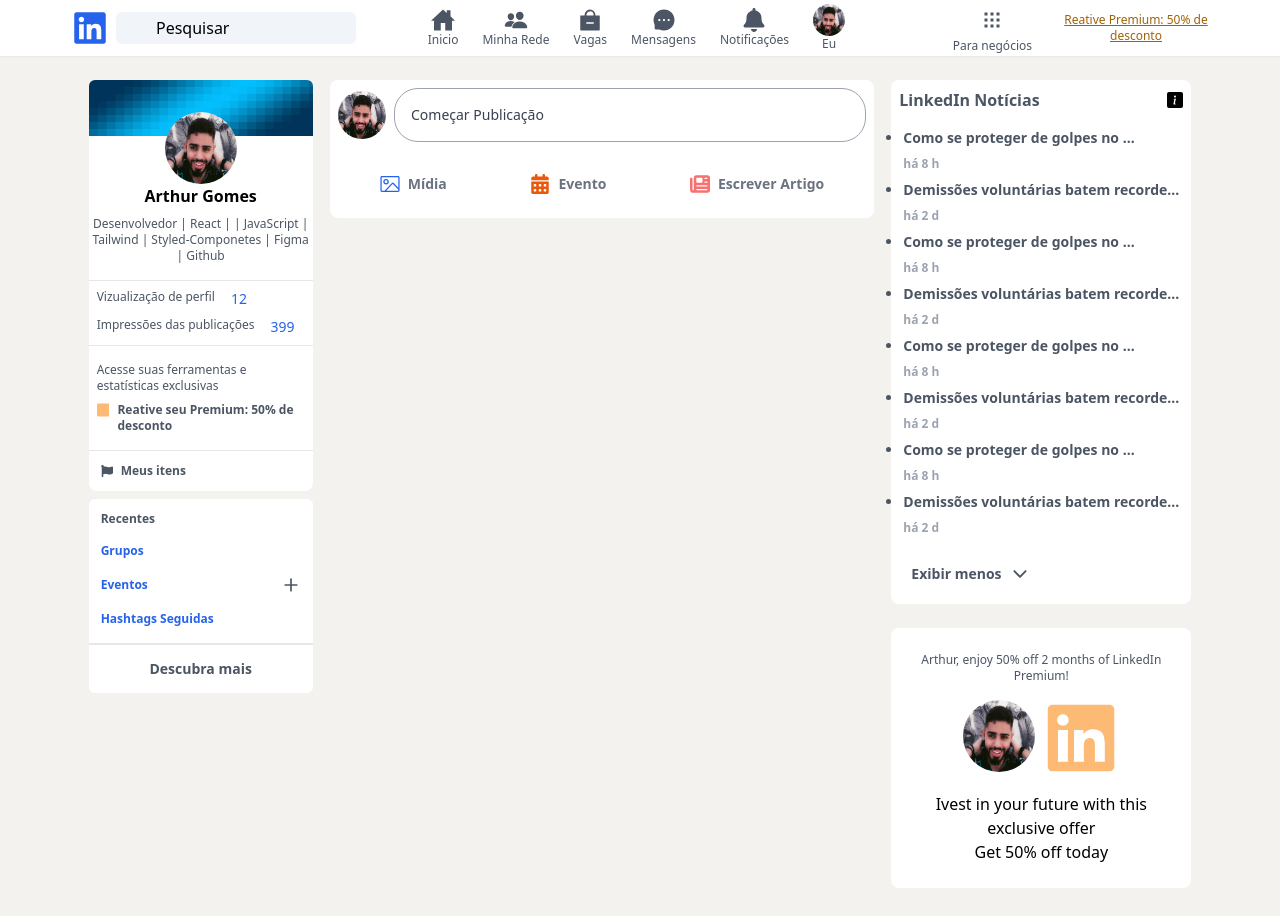
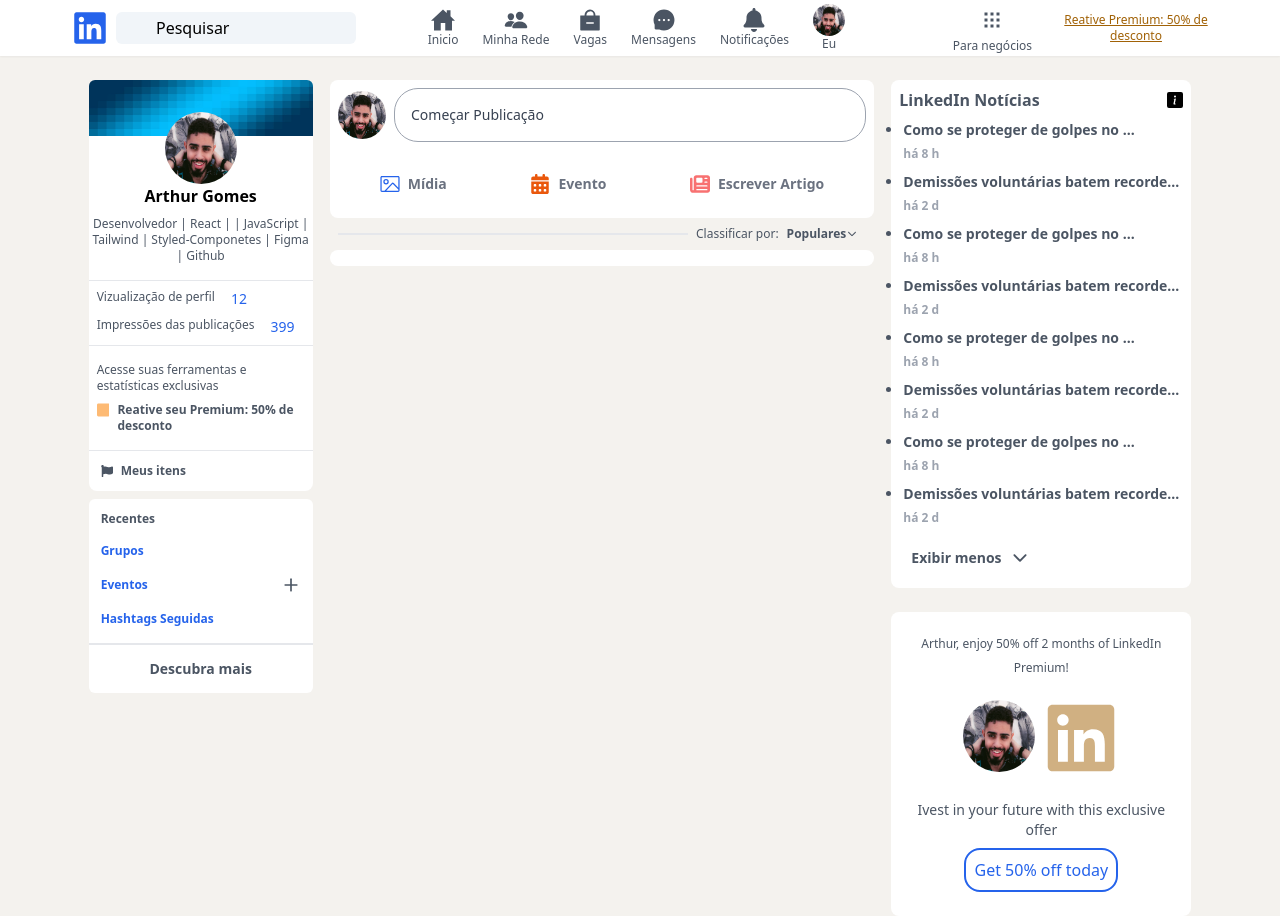
Before and after one commit to Arttutu/clone-linkedin, a React (Vite) app: page / in a window 1280 px wide. Before the commit the page ends 888 px from the top, so only its background shows below. Built offline with nearby package versions, Linux system fonts and the light colour scheme.

Commit message:
continuando estilizar noticias e fazzendo a estrutura principal

```diff
--- a/src/componentes/Noticias/index.jsx
+++ b/src/componentes/Noticias/index.jsx
@@ -20,19 +20,19 @@
           </span>
           <BsInfoSquareFill />
         </div>
-        <div className="p-2 flex items-center justify-center flex-col">
-          <ul className="flex flex-col justify-center gap-2 list-disc">
+        <div className="flex items-center justify-center flex-col">
+          <ul className="flex flex-col justify-center gap-2 list-disc  ">
             {noticias
               .filter((item) => exibirMais || item.id)
               .map((item, index) => (
-                <React.Fragment key={index}>
-                  <li className="text-sm text-gray-600 font-bold cursor-pointer">
+                <div key={index} className="hover:bg-gray-200  w-full">
+                  <li className="text-sm text-gray-600 font-bold cursor-pointer   ">
                     {item.titulo}
                   </li>
-                  <span className="text-xs text-gray-400 font-semibold text-nowrap">
+                  <span className="text-xs text-gray-400 font-semibold text-nowrap ">
                     {item.tempo_decorrido}
                   </span>
-                </React.Fragment>
+                </div>
               ))}
           </ul>
         </div>
@@ -48,7 +48,7 @@
         </div>
       </section>
       <section className="w-[300px]  rounded-lg bg-white mt-6 hidden lg:block p-2">
-        <a className="flex flex-col items-center justify-center p-4">
+        <a className="flex flex-col gap-2 items-center justify-center p-4">
           <span className="text-gray-600 text-xs">
             Arthur, enjoy 50% off 2 months of LinkedIn
           </span>
@@ -59,12 +59,14 @@
               className="w-[72px] h-[72px] rounded-full"
               alt="foto do perfil"
             ></img>
-            <FaLinkedin className="w-[76px] h-[76px]  text-orange-300" />
+            <FaLinkedin className="w-[76px] h-[76px]  text-yellow-700/50" />
           </div>
-          <span className="text-black ext-base text-center">
+          <span className="text-gray-600 text-sm text-center">
             Ivest in your future with this exclusive offer
           </span>
-          <button>Get 50% off today</button>
+          <button className="text-base text-blue-600 border-2 border-blue-600 p-2 rounded-2xl">
+            Get 50% off today
+          </button>
         </a>
       </section>
     </div>
--- a/src/componentes/Principal/index.jsx
+++ b/src/componentes/Principal/index.jsx
@@ -4,10 +4,11 @@
 import { GoFileMedia } from "react-icons/go";
 import { FaNewspaper } from "react-icons/fa6";
 import EventosModal from "../EventosModal";
+import { IoIosArrowDown } from "react-icons/io";
 export default function Principal() {
   return (
-    <>
-      <section className="w-full max-w-[544px] h-full bg-white sm:rounded-lg sm:mt-6 p-2">
+    <div className="flex flex-col w-full max-w-[544px] ">
+      <section className="  bg-white sm:rounded-lg sm:mt-6 p-2">
         <div className="flex items-center gap-2">
           <img
             src={logo}
@@ -43,6 +44,16 @@
           </a>
         </div>
       </section>
-    </>
+      <div className="flex items-center gap-2 m-2">
+        <div className="w-full max-w-[350px] h-[2px] bg-gray-200"></div>
+        <div className="flex items-center gap-2 ">
+          <span className="text-xs text-gray-600"> Classificar por:</span>
+          <span className="text-xs text-gray-600 flex gap items-center font-bold">
+            Populares <IoIosArrowDown />
+          </span>
+        </div>
+      </div>
+      <section className="bg-white sm:rounded-lg  p-2"></section>
+    </div>
   );
 }
--- a/src/componentes/Usuario/index.jsx
+++ b/src/componentes/Usuario/index.jsx
@@ -1,7 +1,6 @@
 import React, { useEffect, useState } from "react";
 import { FaFlag, FaSquare } from "react-icons/fa";
 import { IoIosPeople, IoIosArrowDown } from "react-icons/io";
-
 import foto from "./logo_avatar.jpeg";
 import banner from "./banner.jpg";
 import EventosModal from "../EventosModal";
```
